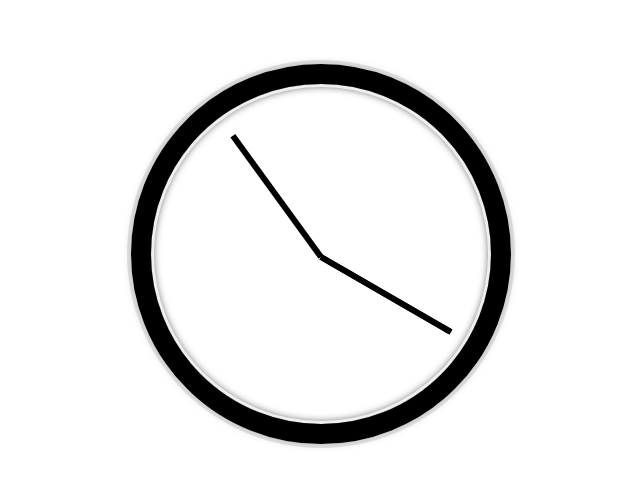
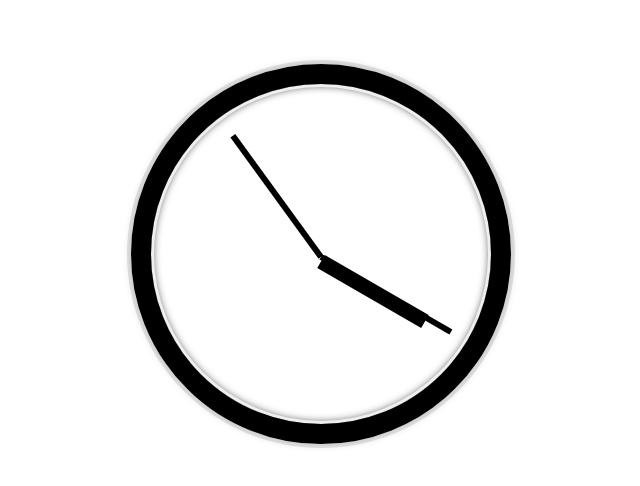
Before and after one commit to eatcodesforlife/JAVASCRIPT30, a plain HTML site: page DAY2_JS and CSS Clock/index.html in a window 1280 px wide. Shown: the part 146-632 px from the top of the page, without its empty margins (319-959 px from the left). Drawn offline with Linux system fonts and the light colour scheme.

Commit message:
edited hour-hand display

```diff
--- a/DAY2_JS and CSS Clock/css/clock.css
+++ b/DAY2_JS and CSS Clock/css/clock.css
@@ -43,3 +43,10 @@ body {
   transition: all 0.01s;
   transition-timing-function: cubic-bezier(0.01, 2.7, 0.58, 1);
 }
+
+.hour-hand {
+  height: 5%;
+  width: 40%;
+  left: 30px;
+  /*   transform-origin: 100%; */
+}
```
